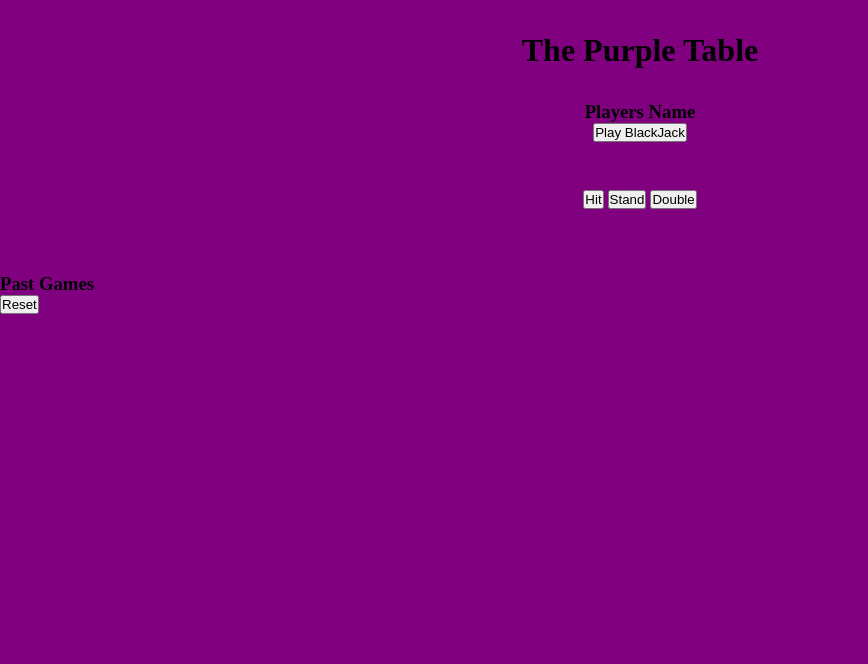
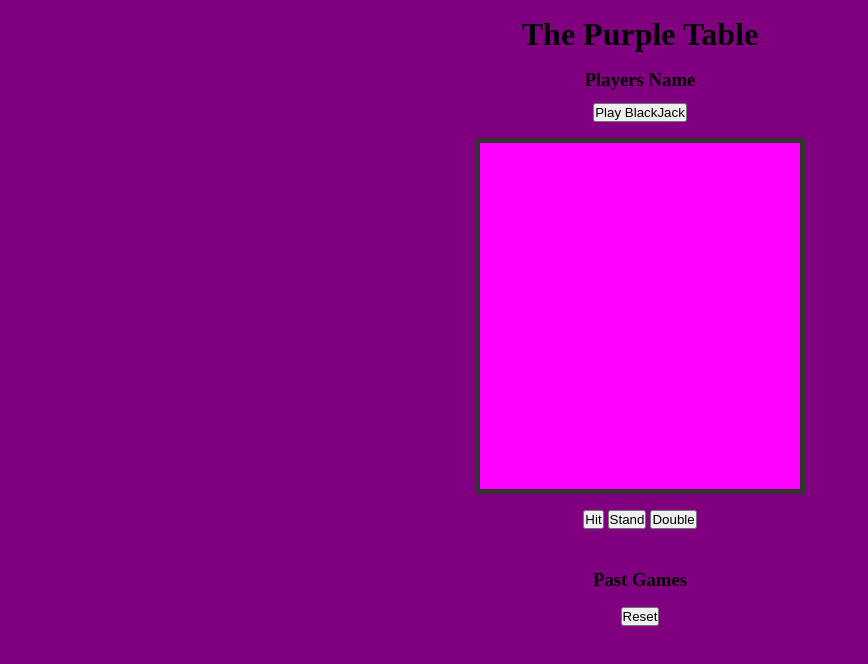
Before and after one commit to JustinBrown123/blackJack-Game, a website: page docs/index.html in a window 1280 px wide. Shown: the whole page, without its empty margins (0-868 px from the left). Drawn offline with Linux system fonts and the light colour scheme; files whose address does not match are found by name.

Commit message:
added some color

```diff
--- a/docs/css/main.css
+++ b/docs/css/main.css
@@ -3,6 +3,16 @@
     margin: 0;
     padding: 0;
 
+    }
+    div{
+        padding-top: 0.50em;
+    }
+
+    #play{
+        text-align: center;
+    }
+    #name{
+        margin-bottom: .25em;
     }
 
     #app{
@@ -12,25 +22,44 @@
     }
 
     #header{
-        padding-top: 2em;
+        padding-top: 1em;
         align-content: center;
         text-align: center;
     }
-
     #namePlayButton{
-        padding-top: 2em;
+        padding-top: 1em;
         align-content: center;
         text-align: center;
+        padding-bottom: 1em;
     }
     #inPlayButtons{
-        padding-top: 2em;
-        padding-bottom: 3em;
+        padding-top: 1em;
+        padding-bottom: 2em;
         text-align: center;
     }
     #table{
-        padding-top: 1em;
+        padding-top: 5em;
         padding-bottom: 1em;
         text-align: center;
 
+        border: 5px solid #333;
+        background-color: rgb(255, 0, 255);
+        max-width: 20em;
+        height: 250px;
+        margin-left: auto;
+        margin-right: auto;
+
 
     }
+    #outcome{
+        padding-top: 1em;
+        padding-bottom: 1em;
+
+    }
+   #past{
+    text-align: center;
+
+   }
+    #reset{
+        text-align: center;
+    }
--- a/docs/index.html
+++ b/docs/index.html
@@ -23,8 +23,10 @@
             <div id ="name">
 
             </div>
+
             <button id="btn-play">Play BlackJack</button>
         </div>
+
 
 
 
@@ -46,25 +48,27 @@
 
     </div>
 
+
+    <div id = "outcome">
+
+    </div>
+</div>
     <div id="inPlayButtons">
             <button id="btn-hit">Hit</button>
             <button id="btn-stand">Stand</button>
             <button id="btn-double">Double</button>
     </div>
 
-    <div id = "outcome">
-
-    </div>
-</div>
     <div id="past">
         <h3>Past Games</h3>
     <div id ="pastGames">
 
     </div>
 </div>
+<div id="reset">
     <button id="btn-reset" onClick="window.location.href=window.location.href">Reset</button>
-
-    </div>
+</div>
+ </div>
     <script src="main.js"></script>
 </body>
 </html>
```
